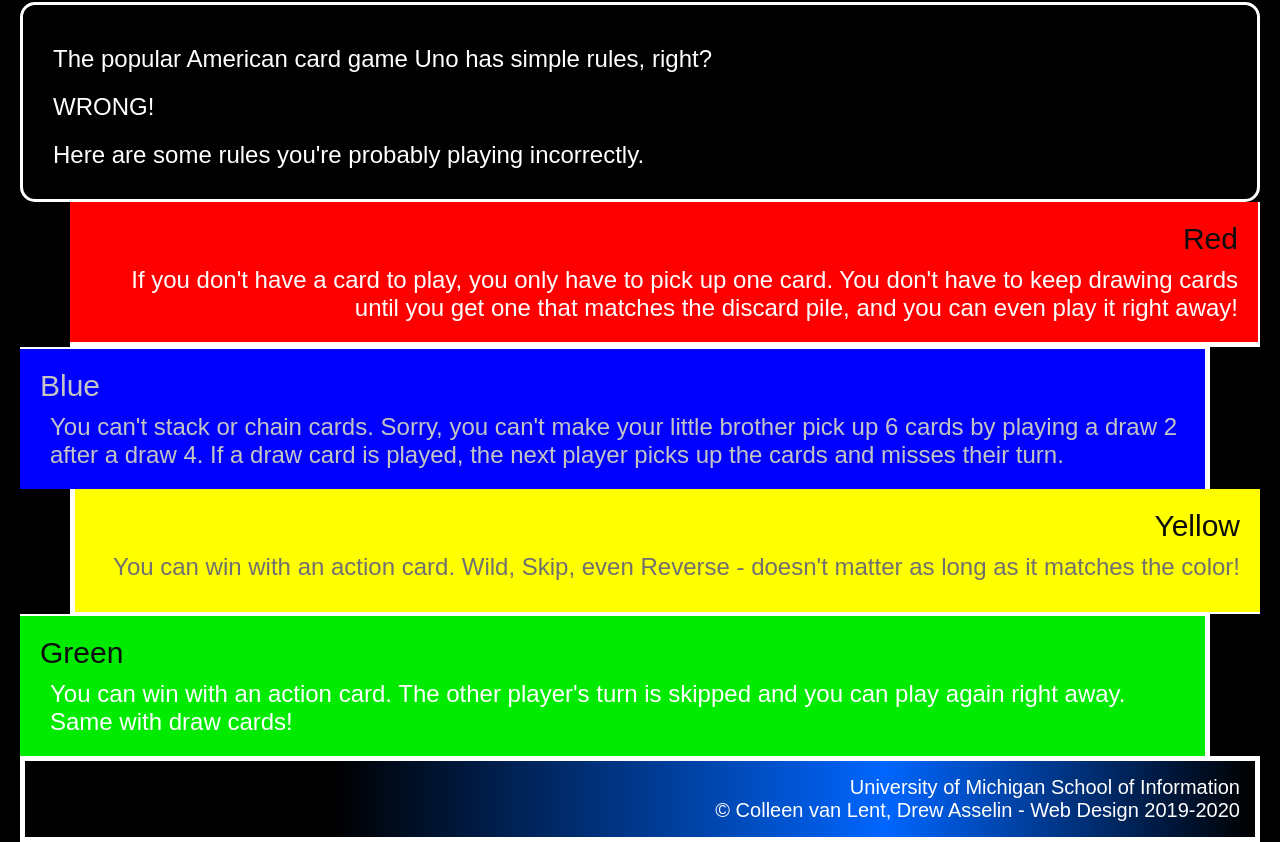
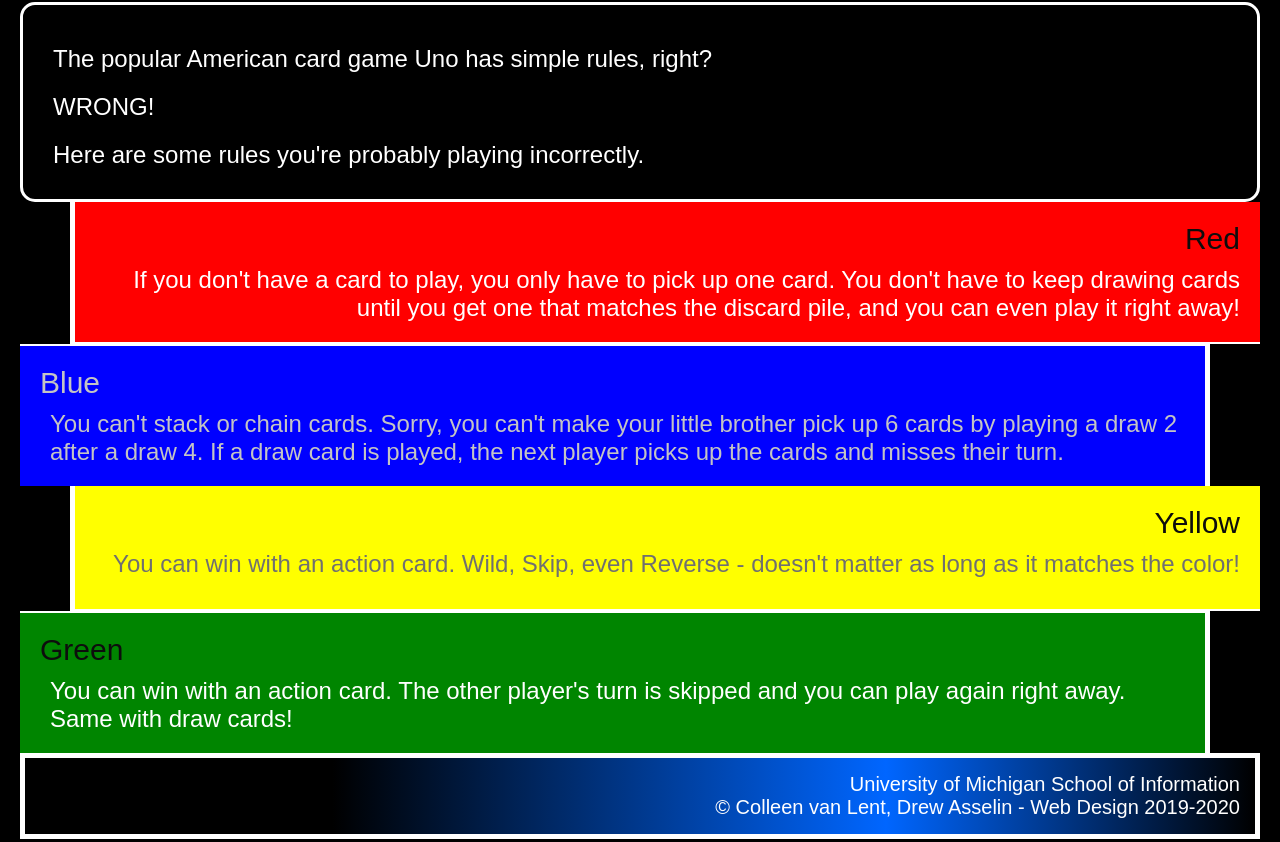
Before and after one commit to JESSIELIN0625/hw2-2023, a plain HTML site: page index.html in a window 1280 px wide. Shown: the part 316-1158 px from the top of the page. Drawn offline with Linux system fonts and the light colour scheme.

Commit message:
Update style.css

```diff
--- a/css/style.css
+++ b/css/style.css
@@ -48,7 +48,7 @@
 	background-color: #ff0000;
 	text-align: right;
 	margin-left: 50px;
-	border-width: 0px 2px 5px 0px;
+	border-width: 0px 0px 2px 5px;
 }
 
 .blue {
@@ -78,7 +78,7 @@
 }
 
 .green {
-	background-color: #00EB00;
+	background-color: #008500;
 	text-align: left;
 	margin-right: 50px;
 	border-width: 2px 5px 0px 0px
```
